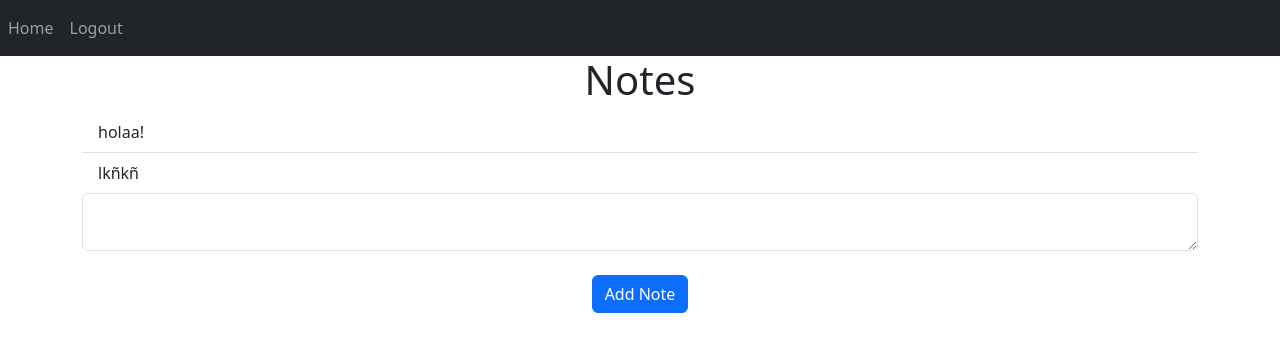
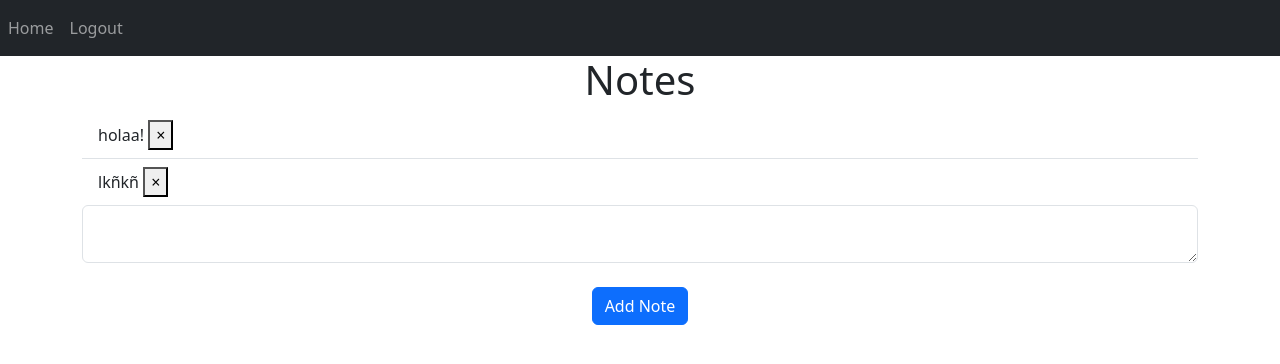
Before and after one commit to Viviana-Osinaga/Authentication, a Flask app: page / in a window 1280 px wide. Shown: the top 364 px of the page. Run offline with Flask 3, Linux system fonts and the light colour scheme; a user stored in the database is signed in.

Commit message:
button delete

```diff
--- a/website/templates/home.html
+++ b/website/templates/home.html
@@ -6,7 +6,11 @@
 <h1 align="center">Notes</h1>
 <ul class="list-group list-group-flush" id="notes">
     {% for note in user.notes %}
-    <li class="list-group-item">{{ note.data }}</li>
+    <li class="list-group-item">{{ note.data }}
+        <button type="button" class="close" onClick="deleteNote({{ note.id }})">
+            <span aria-hidden="true">&times</span>
+        </button>
+    </li>
     {% endfor %}
 </ul>
 <form method="POST">
```
